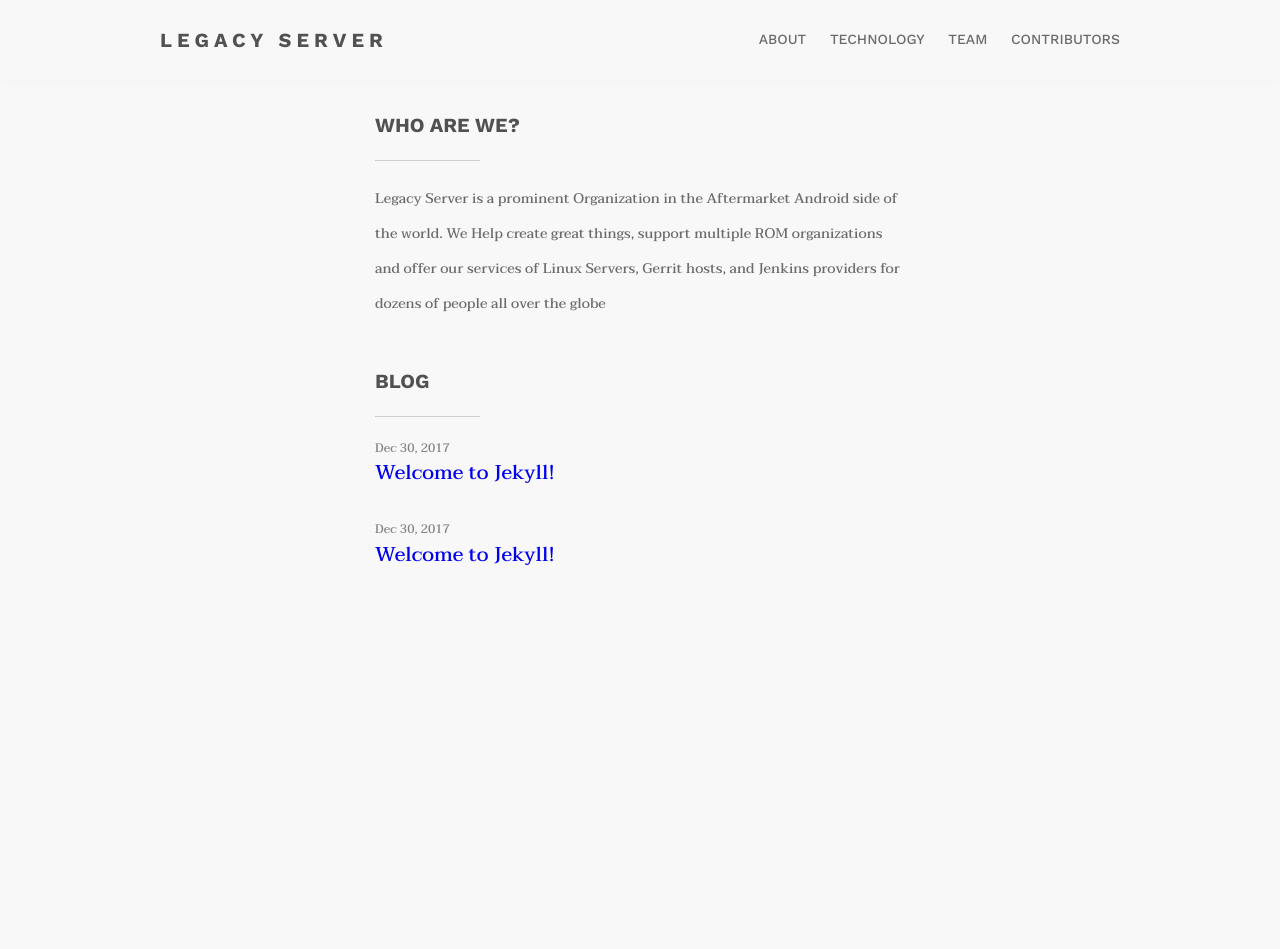
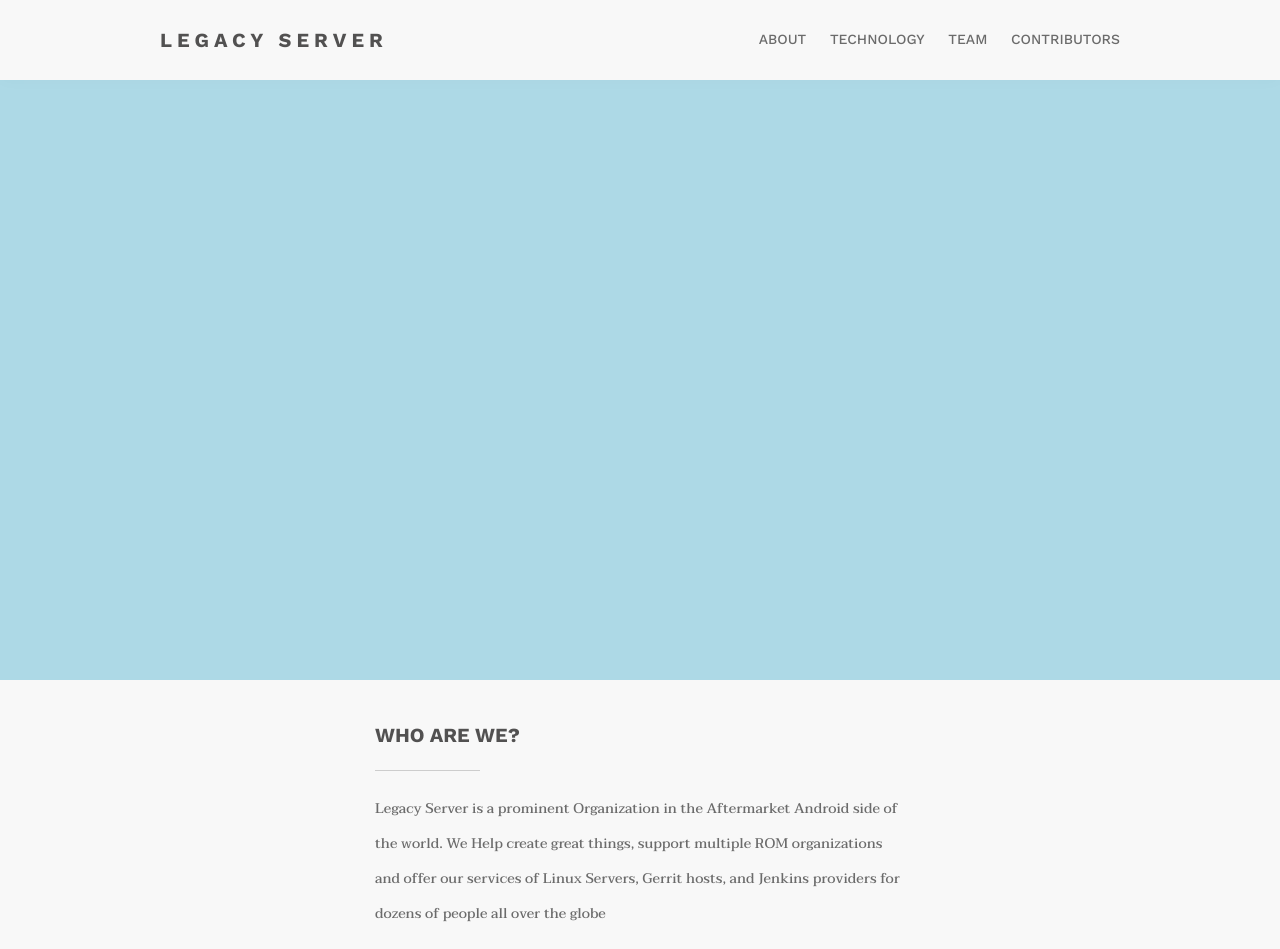
Before and after one commit to stefanivic/legacy-server, a plain HTML site: page index.html in a window 1280 px wide. Shown: the top 949 px of the page. Before the commit the page ends 800 px from the top, so only its background shows below. Drawn offline with nearby package versions, Linux system fonts and the light colour scheme.

Commit message:
css: implement a new header image

```diff
--- a/css/main.css
+++ b/css/main.css
@@ -161,6 +161,12 @@
   box-shadow: 0px 2px 15px rgba(0, 0, 0, 0.02);
   position: relative; }
 
+.header-image {
+  background-color: #ADD9E6;
+  width: 100%;
+  height: 600px;
+  margin-bottom: 40px; }
+
 .site-title {
   font-size: 20px;
   font-family: "Work Sans", sans-serif;
@@ -274,9 +280,6 @@
 /**
  * Page content
  */
-.page-content {
-  padding: 30px 0; }
-
 .page-heading {
   font-size: 20px; }
 
--- a/feed.xml
+++ b/feed.xml
@@ -6,8 +6,8 @@
 </description>
     <link>https://stefanivic.github.io/legacy-server/legacy-server/</link>
     <atom:link href="https://stefanivic.github.io/legacy-server/legacy-server/feed.xml" rel="self" type="application/rss+xml"/>
-    <pubDate>Sun, 31 Dec 2017 01:01:15 +0100</pubDate>
-    <lastBuildDate>Sun, 31 Dec 2017 01:01:15 +0100</lastBuildDate>
+    <pubDate>Sun, 31 Dec 2017 10:31:24 +0100</pubDate>
+    <lastBuildDate>Sun, 31 Dec 2017 10:31:24 +0100</lastBuildDate>
     <generator>Jekyll v3.0.1</generator>
 
       <item>
--- a/index.html
+++ b/index.html
@@ -60,8 +60,9 @@
 
 
     <div class="page-content">
-      <div class="wrapper">
-        <div class="wrapper-small">
+        <div class="header-image"></div>
+        <div class="wrapper">
+            <div class="wrapper-small">
     <h3 class="about-title">who are we?</h3>
     <p class="about-text">Legacy Server is a prominent Organization in the Aftermarket Android side of the world.
         We Help create great things, support multiple ROM organizations and offer our services of Linux Servers, Gerrit hosts, and Jenkins providers for dozens of people all over the globe
@@ -91,7 +92,7 @@
   </ul>
 </div>
 
-      </div>
+        </div>
     </div>
   </body>
 
```
